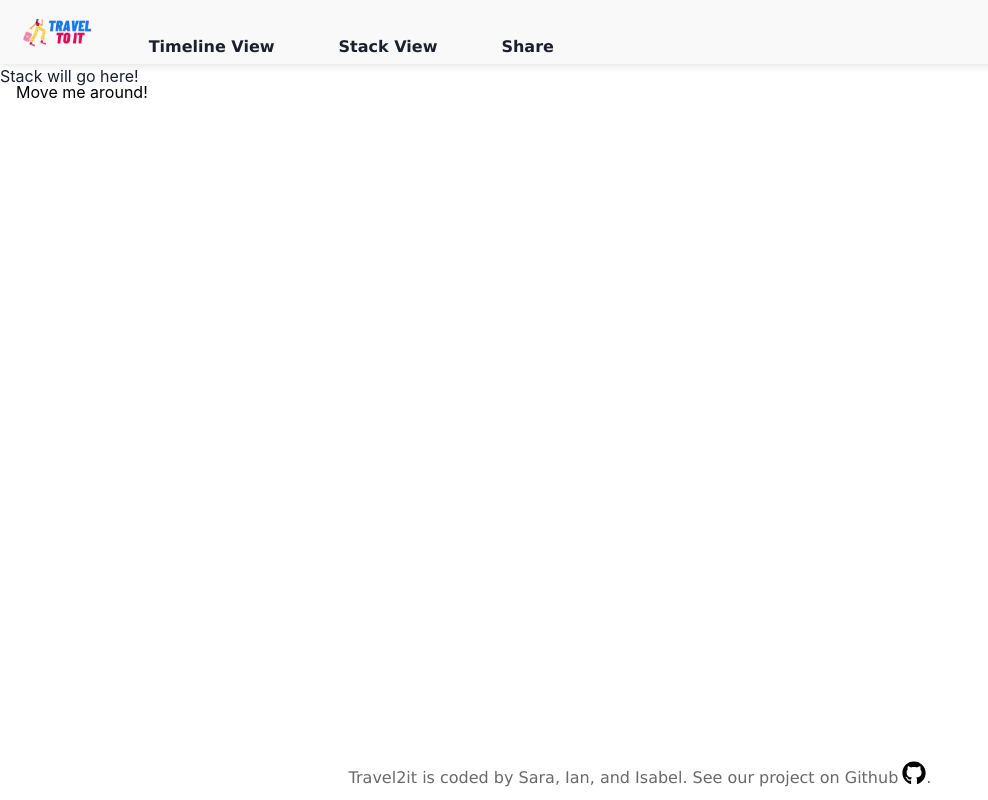
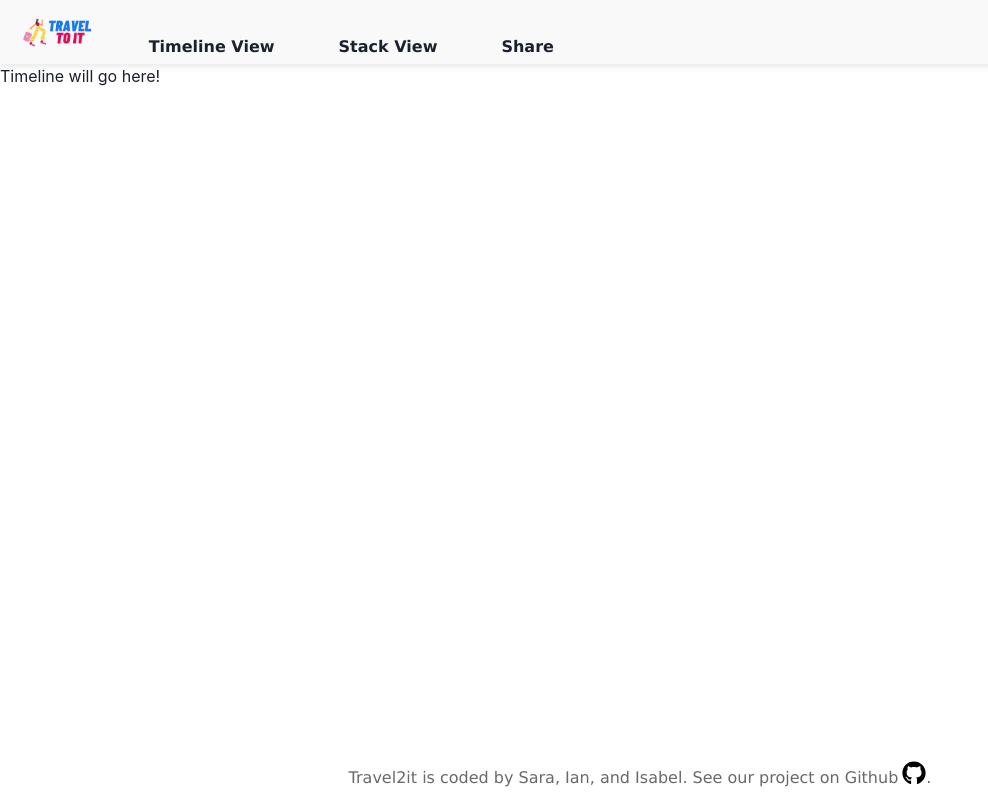
Before and after one commit to chingu-voyages/v41-geckos-team-09, a React (Vite) app: page / in a window 1280 px wide. Shown: the whole page, without its empty margins (0-988 px from the left). Built offline with nearby package versions, Linux system fonts and the light colour scheme.

Commit message:
timeline and stack view functional links

```diff
--- a/src/App.jsx
+++ b/src/App.jsx
@@ -1,4 +1,4 @@
-import { useState } from 'react'
+import { useState } from 'react';
 import Footer from './components/footer/footer.jsx'
 import './App.css'
 import Header from './components/header/header.jsx'
@@ -12,21 +12,38 @@ import * as React from 'react'
 // 1. import `ChakraProvider` component
 import { ChakraProvider } from '@chakra-ui/react'
 
+
 function App() {
+const [currentView, setCurrentView] = useState('Timeline');
+
+const renderView = () => {
+  if (currentView === 'Timeline') {
+    return <Timeline />;
+  }
+  if (currentView === 'Stack') {
+    return <Stack />;
+  }
+};
+
+  const handleViewChange = (link) => setCurrentView(link);
+
+
   // 2. Wrap ChakraProvider at the root of your app
   return (
     <ChakraProvider>
       <div className="App">
 
-        <Header />
+        <Header currentView={currentView} handleViewChange={handleViewChange}/>
+        {renderView()}
 
-        <Draggable>
+        {/* <Draggable>
           <div className="box">
             <div>Move me around!</div>
           </div>
-        </Draggable>
+        </Draggable> */}
 
-        <Stack />
+        {/* <Stack />
+        <Timeline /> */}
 
         <Footer />
 
--- a/src/components/header/header.jsx
+++ b/src/components/header/header.jsx
@@ -2,15 +2,16 @@ import React from 'react'
 import './header.css'
 import logo from '../../images/logo-1.png'
 
-export default function Header() {
+export default function Header({currentView, handleViewChange}) {
   return (
     <header className='dFlex'>
       <img className='header-logo' src={logo} alt='travel logo' />
       <div className='nav'>
         <ul className='links'>
-          <li><a href='#'>Timeline View</a></li>
-          <li><a href='#'>Stack View</a></li>
+          <li><a href='#Timeline' onClick={() => handleViewChange('Timeline')}>Timeline View</a></li>
+          <li><a href='#Stack' onClick={() => handleViewChange('Stack')}>Stack View</a></li>
           <li><a href='#'>Share</a></li>
+          {/* dynamially render Trip Name when user names file */}
           <li><a className='hidden' href='#'>Trip Name</a></li>
         </ul>
 
```
